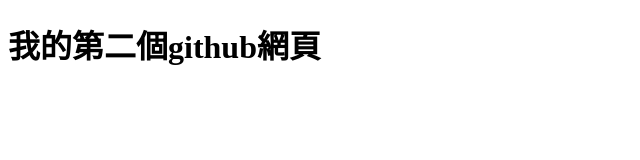
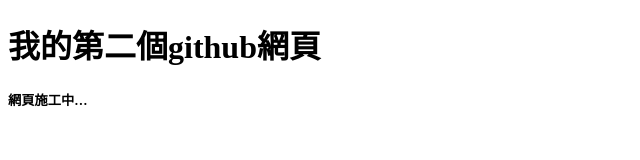
Before and after one commit to Tina-star2023/website2, a plain HTML site: page index.html in a window 1280 px wide. Shown: the whole page, without its empty margins (0-640 px from the left). Drawn offline with Linux system fonts and the light colour scheme.

Commit message:
施工中

```diff
--- a/index.html
+++ b/index.html
@@ -7,5 +7,6 @@
 </head>
 <body>
     <h1>我的第二個github網頁</h1>
+    <h5>網頁施工中…</h5>
 </body>
 </html>
```
